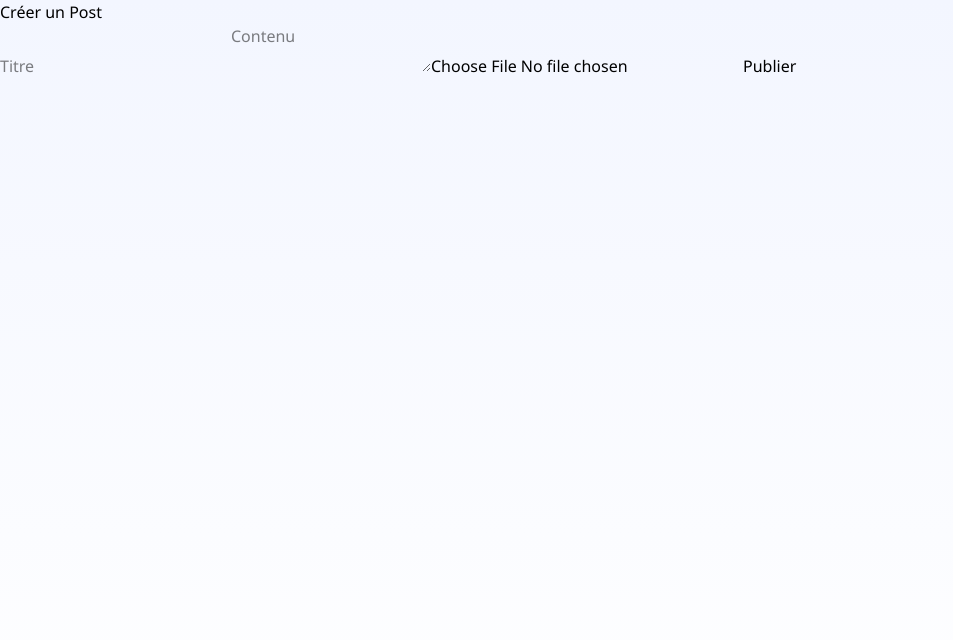
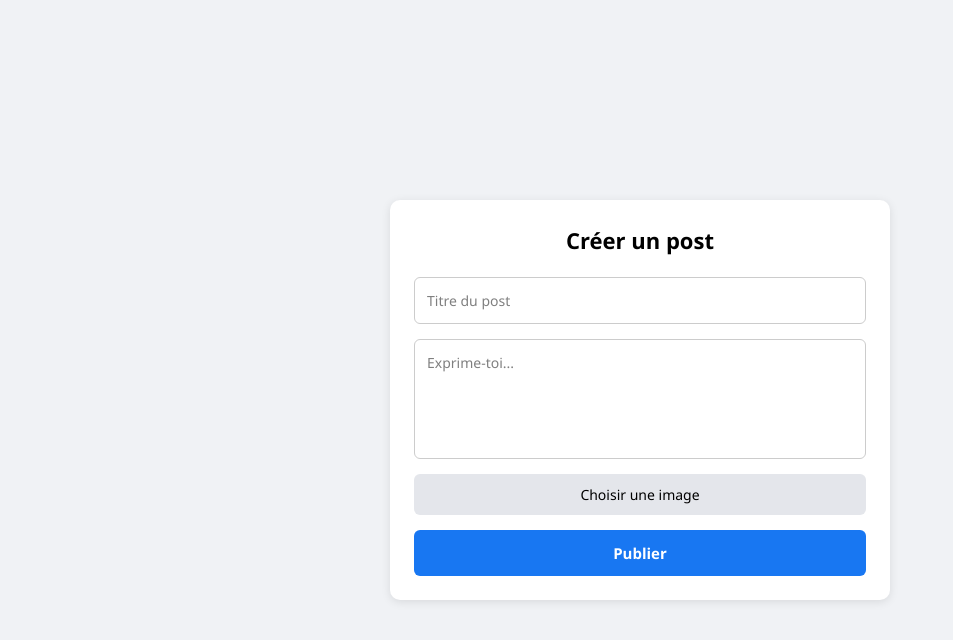
Before and after one commit to JeanJAKK/Dev-lab-Mini-r-seau-social-, a React (Vite) app: page /create-post in a window 1280 px wide. Shown: the top 640 px of the page, without its empty margins (0-953 px from the left). Built offline with nearby package versions, Linux system fonts and the light colour scheme; sample sign-in values are in the browser's storage.

Commit message:
creation et affichage de pos

```diff
--- a/src/pages/CreatePost.css
+++ b/src/pages/CreatePost.css
@@ -1,3 +1,91 @@
 .create-post-page {
   color: black !important;
 }
+.create-post-page {
+  min-height: 100vh;
+  background: #f0f2f5;
+  display: flex;
+  justify-content: center;
+  align-items: center;
+}
+
+.create-post-card {
+  background: #ffffff;
+  width: 100%;
+  max-width: 500px;
+  padding: 24px;
+  border-radius: 10px;
+  box-shadow: 0 2px 10px rgba(0, 0, 0, 0.1);
+}
+
+.create-post-title {
+  text-align: center;
+  margin-bottom: 20px;
+  font-size: 22px;
+  font-weight: bold;
+}
+
+.create-post-form {
+  display: flex;
+  flex-direction: column;
+  gap: 15px;
+}
+
+.create-post-input,
+.create-post-textarea {
+  width: 100%;
+  padding: 12px;
+  border-radius: 6px;
+  border: 1px solid #ccc;
+  font-size: 14px;
+}
+
+.create-post-textarea {
+  resize: none;
+  min-height: 120px;
+}
+
+.create-post-input:focus,
+.create-post-textarea:focus {
+  outline: none;
+  border-color: #1877f2;
+}
+
+.file-label {
+  background: #e4e6eb;
+  padding: 10px;
+  border-radius: 6px;
+  text-align: center;
+  cursor: pointer;
+  font-size: 14px;
+}
+
+.file-label:hover {
+  background: #d8dadf;
+}
+
+.create-post-btn {
+  background: #1877f2;
+  color: white;
+  border: none;
+  padding: 12px;
+  border-radius: 6px;
+  font-size: 15px;
+  font-weight: bold;
+  cursor: pointer;
+}
+
+.create-post-btn:hover {
+  background: #166fe5;
+}
+
+.create-post-btn:disabled {
+  background: #a0bdf5;
+  cursor: not-allowed;
+}
+
+.create-post-message {
+  margin-top: 15px;
+  text-align: center;
+  font-size: 14px;
+}
--- a/src/pages/CreatePost.jsx
+++ b/src/pages/CreatePost.jsx
@@ -20,13 +20,22 @@ export default function CreatePost() {
   setLoading(true);
 
   try {
+    // 🔐 0️⃣ Vérifier utilisateur connecté
+    const { data: { user } } = await supabase.auth.getUser();
+
+    if (!user) {
+      setMessage("❌ Vous devez être connecté pour publier.");
+      setLoading(false);
+      return;
+    }
+
     if (!imageFile) {
       setMessage("❌ Choisissez une image !");
       setLoading(false);
       return;
     }
 
-      // 1️⃣ Générer un nom unique pour le fichier
+    // 1️⃣ Nom unique du fichier
     const fileName = sanitizeFileName(`${Date.now()}_${imageFile.name}`);
 
     // 2️⃣ Upload image
@@ -49,14 +58,14 @@ export default function CreatePost() {
 
     const imageUrl = urlData.publicUrl;
 
-      // 4️⃣ Insertion du post (user_id fictif)
+    // 4️⃣ Insertion du post (✅ user réel)
     const { error: insertError } = await supabase
       .from("posts")
       .insert({
         title,
         content,
         image_url: imageUrl,
-          user_id: "00000000-0000-0000-0000-000000000000" // user fictif
+        user_id: user.id
       });
 
     if (insertError) {
@@ -65,7 +74,7 @@ export default function CreatePost() {
       return;
     }
 
-      // ✅ Post créé avec succès
+    // ✅ Succès
     setMessage("✅ Post publié avec succès !");
     setTitle("");
     setContent("");
@@ -79,39 +88,48 @@ export default function CreatePost() {
   }
 };
 
+
 return (
   <div className="create-post-page">
-      <h2>Créer un Post</h2>
+    <div className="create-post-card">
+      <h2 className="create-post-title">Créer un post</h2>
 
-      <form onSubmit={handleCreatePost}>
+      <form onSubmit={handleCreatePost} className="create-post-form">
         <input
           type="text"
-          placeholder="Titre"
+          className="create-post-input"
+          placeholder="Titre du post"
           value={title}
           onChange={(e) => setTitle(e.target.value)}
           required
         />
 
         <textarea
-          placeholder="Contenu"
+          className="create-post-textarea"
+          placeholder="Exprime-toi..."
           value={content}
           onChange={(e) => setContent(e.target.value)}
           required
         />
 
+        <label className="file-label">
+          Choisir une image
           <input
             type="file"
             accept="image/*"
             onChange={(e) => setImageFile(e.target.files[0])}
-          required
+            hidden
           />
+        </label>
 
-        <button type="submit" disabled={loading}>
+        <button type="submit" className="create-post-btn" disabled={loading}>
           {loading ? "Publication..." : "Publier"}
         </button>
       </form>
 
-      {message && <p>{message}</p>}
+      {message && <p className="create-post-message">{message}</p>}
+    </div>
   </div>
 );
+
 }
--- /dev/null
+++ b/src/pages/Posts.css
@@ -0,0 +1,37 @@
+.posts-page {
+  max-width: 700px;
+  margin: 40px auto;
+  padding: 0 16px;
+}
+
+.posts-page h2 {
+  text-align: center;
+  margin-bottom: 30px;
+}
+
+.posts-list {
+  display: flex;
+  flex-direction: column;
+  gap: 20px;
+}
+
+.post-card {
+  background: #ffffff;
+  border-radius: 10px;
+  padding: 16px;
+  box-shadow: 0 4px 12px rgba(0, 0, 0, 0.08);
+}
+
+.post-card h3 {
+  margin-bottom: 10px;
+}
+
+.post-card img {
+  width: 100%;
+  border-radius: 8px;
+  margin: 10px 0;
+}
+
+.post-card p {
+  line-height: 1.5;
+}
--- /dev/null
+++ b/src/pages/Posts.jsx
@@ -0,0 +1,56 @@
+import { useEffect, useState } from "react";
+import supabase from "../services/supabase";
+import "./Posts.css";
+
+export default function Posts() {
+  const [posts, setPosts] = useState([]);
+  const [loading, setLoading] = useState(true);
+  const [error, setError] = useState("");
+
+  useEffect(() => {
+    fetchPosts();
+  }, []);
+
+  const fetchPosts = async () => {
+    setLoading(true);
+
+    const { data, error } = await supabase
+      .from("posts")
+      .select("*")
+      .order("created_at", { ascending: false });
+
+    if (error) {
+      setError("Erreur lors du chargement des posts");
+      setLoading(false);
+      return;
+    }
+
+    setPosts(data);
+    setLoading(false);
+  };
+
+  if (loading) return <p>Chargement...</p>;
+  if (error) return <p>{error}</p>;
+
+  return (
+    <div className="posts-page">
+      <h2>Fil d’actualité</h2>
+
+      <div className="posts-list">
+        {posts.length === 0 && <p>Aucun post pour le moment.</p>}
+
+        {posts.map((post) => (
+          <div className="post-card" key={post.id}>
+            <h3>{post.title}</h3>
+
+            {post.image_url && (
+              <img src={post.image_url} alt="post" />
+            )}
+
+            <p>{post.content}</p>
+          </div>
+        ))}
+      </div>
+    </div>
+  );
+}
```
Lines whose indentation alone changed are shown as unchanged.
